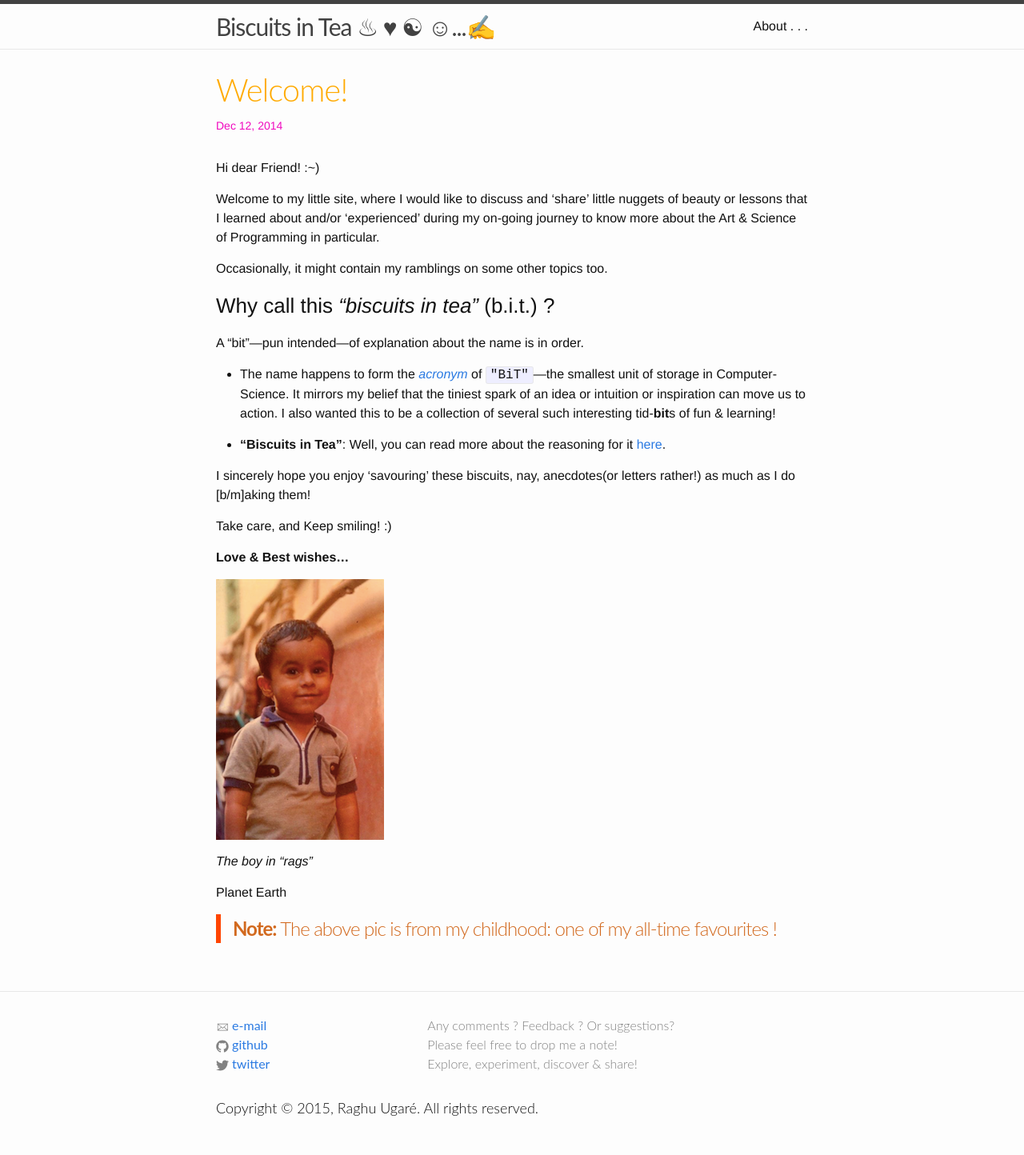
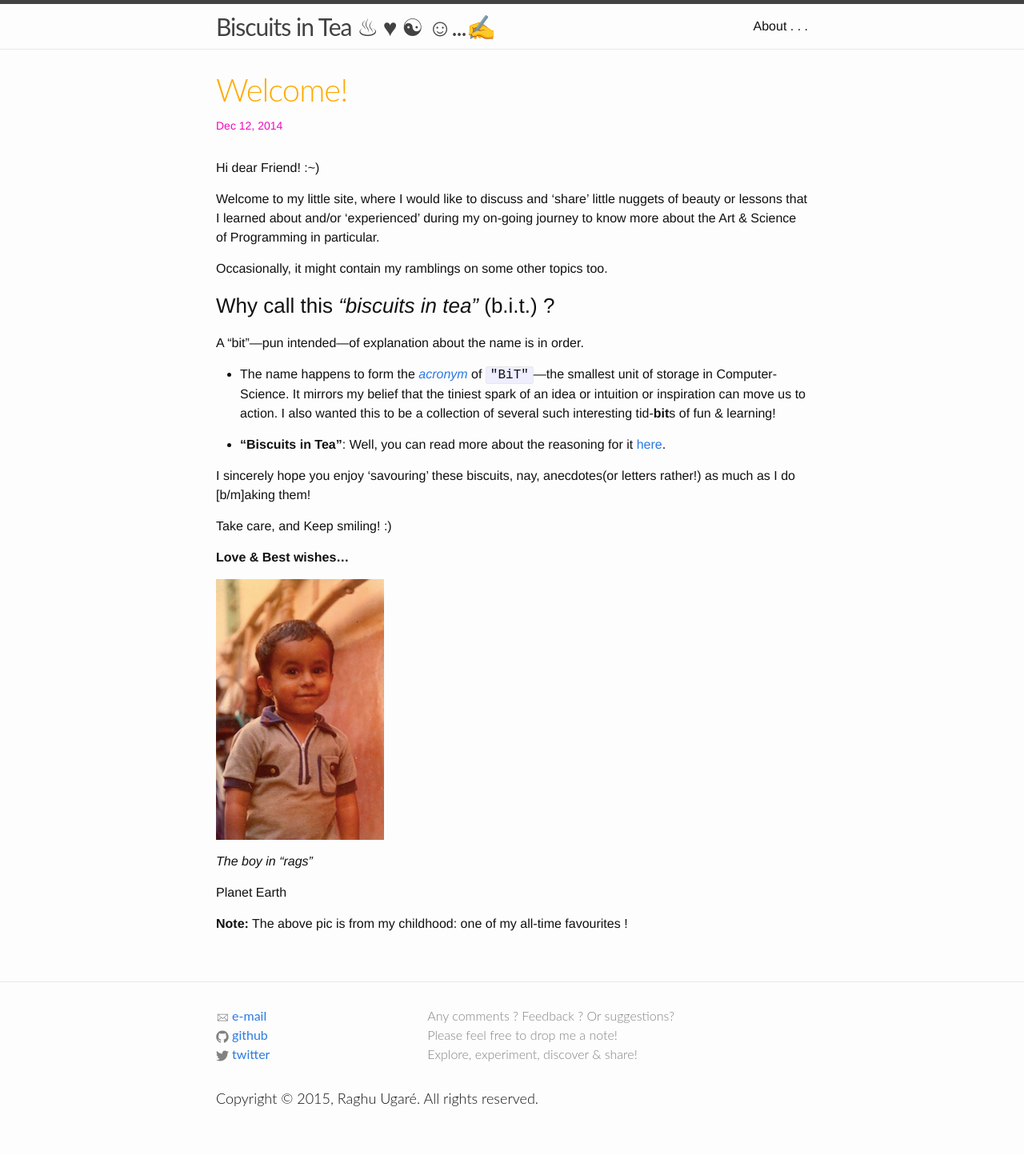
Before and after one commit to raghuugare/raghuugare.bkup, a Jekyll site: the page built from _posts/2014-12-12-welcome.markdown, in a window 1280 px wide. Shown: the whole page at 80% size. Built offline with Jekyll 4.4.1, drawn with Linux system fonts in a browser that asks for light colours.

Commit message:
No need of block-quote...

```diff
--- a/_posts/2014-12-12-welcome.markdown
+++ b/_posts/2014-12-12-welcome.markdown
@@ -31,7 +31,7 @@ _The boy in "rags"_
 
 Planet Earth
 
-> **Note:** The above pic is from my childhood: one of my all-time favourites !
+**Note:** The above pic is from my childhood: one of my all-time favourites !
 
 [link_personal_blog]:   http://ragsoverriches.blogspot.in
 [link_medium]:  http://medium.com
```
